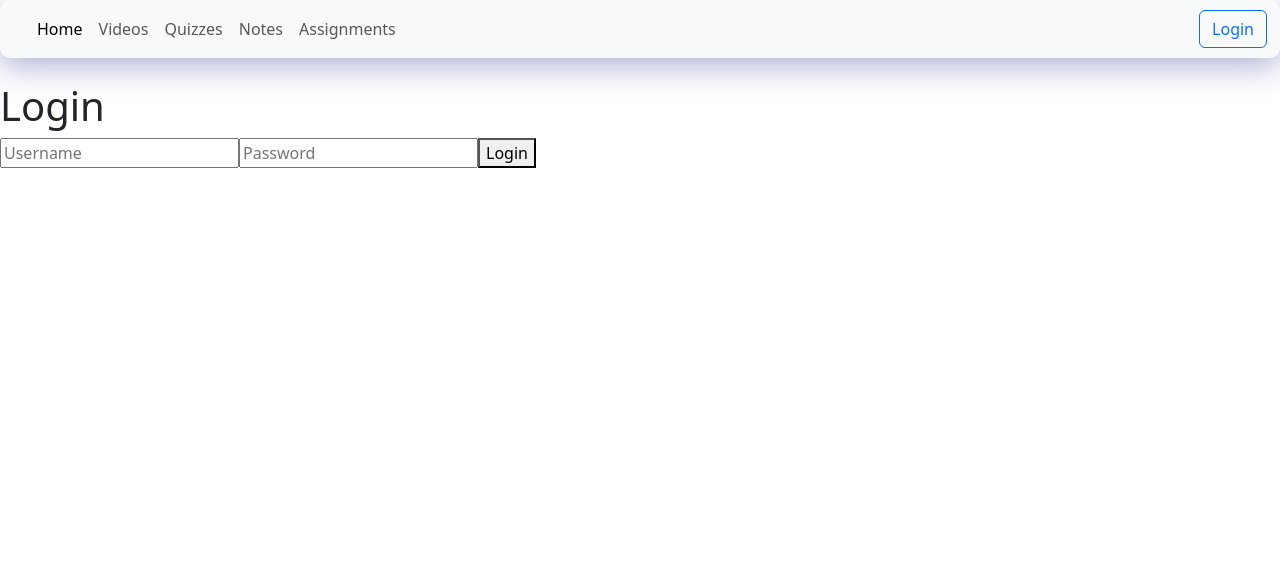
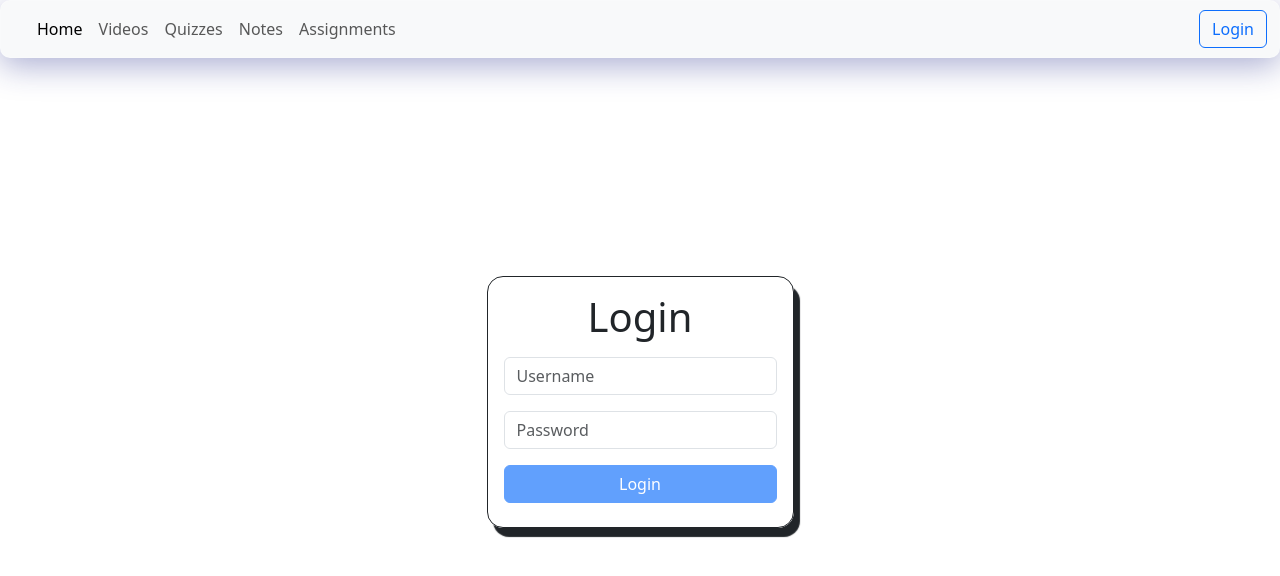
Before and after one commit to shrinivasghumare/Smartlearn, a Next.js app: page /login in a window 1280 px wide. Shown: the top 576 px of the page. Built offline with nearby package versions, Linux system fonts and the light colour scheme.

Commit message:
Made changes to the Login UI and sepearated Logout logic into a file

```diff
--- /dev/null
+++ b/src/app/(auth)/login/page.jsx
@@ -0,0 +1,61 @@
+"use client";
+import { useState } from "react";
+import { supabase } from "../../_lib/supabaseClient";
+import { useRouter } from "next/navigation";
+import "./styles.css";
+const Login = () => {
+  const [username, setUsername] = useState("");
+  const [password, setPassword] = useState("");
+  const router = useRouter();
+
+  const handleLogin = async () => {
+    console.log(username, password);
+    const { data, error } = await supabase
+      .from("Students")
+      .select("*")
+      .eq("username", parseInt(username))
+      .eq("password", parseInt(password));
+
+    console.log(data, error);
+    if (data && data.length > 0) {
+      localStorage.setItem("user", JSON.stringify(data[0]));
+      router.push("/");
+    } else {
+      alert("Invalid username or password");
+    }
+  };
+
+  return (
+    <div className="login_page">
+      <form className="login" onSubmit={(e) => e.preventDefault()}>
+        <h1>Login</h1>
+        <input
+          type="number"
+          placeholder="Username"
+          value={username}
+          className="form-control"
+          onChange={(e) => setUsername(e.target.value)}
+          required
+        />
+        <input
+          type="number"
+          placeholder="Password"
+          value={password}
+          className="form-control"
+          onChange={(e) => setPassword(e.target.value)}
+          required
+        />
+        <button
+          onClick={handleLogin}
+          className="btn btn-primary w-100 m-2"
+          type="submit"
+          disabled={!(username && password)}
+        >
+          Login
+        </button>
+      </form>
+    </div>
+  );
+};
+
+export default Login;
--- /dev/null
+++ b/src/app/(auth)/login/styles.css
@@ -0,0 +1,23 @@
+.login_page {
+  min-height: 80vh;
+
+  display: flex;
+  justify-content: center;
+  align-items: center;
+  .login {
+      display: flex;
+      justify-content: center;
+      align-items: center;
+    flex-direction: column;
+    margin: 1rem;
+    padding: 1rem;
+    border: 1px solid;
+    box-shadow: 6px 9px 1px 0px;
+    border-radius: 1rem;
+
+    input{
+        margin: .5rem;
+    }
+  }
+
+}
--- a/src/app/(components)/_navbar/page.jsx
+++ b/src/app/(components)/_navbar/page.jsx
@@ -16,12 +16,6 @@ const NavBar = () => {
     { href: "/pages/assignments", text: "Assignments" },
   ];
 
-  const handleLogout = () => {
-    console.log("logging out user");
-    setUser(null);
-    localStorage.removeItem("user");
-    router.push("/login");
-  };
 
   const navbarStyle = {
     top: 0,
@@ -82,7 +76,7 @@ const NavBar = () => {
             {user && (
               <button
                 className="btn btn-outline-primary"
-                onClick={() => handleLogout()}
+                onClick={() => router.push('/logout')}
               >
                 Logout
               </button>
--- a/src/app/login/page.tsx
+++ /dev/null
@@ -1,48 +0,0 @@
-'use client'
-import { useState } from 'react';
-import { supabase } from '../_lib/supabaseClient';
-import { useRouter } from 'next/navigation';
-
-const Login = () => {
-  const [username, setUsername] = useState('');
-  const [password, setPassword] = useState('');
-  const router = useRouter();
-
-  const handleLogin = async () => {
-    const { data, error } = await supabase
-      .from('Students')
-      .select('*')
-      .eq('username', parseInt(username))
-      .eq('password', parseInt(password));
-
-    console.log(data, error);
-    if (data && data.length > 0) {
-      // Store user session (use localStorage for simplicity)
-      localStorage.setItem('user', JSON.stringify(data[0]));
-      router.push('/');
-    } else {
-      alert('Invalid username or password');
-    }
-  };
-
-  return (
-    <div>
-      <h1>Login</h1>
-      <input
-        type="number"
-        placeholder="Username"
-        value={username}
-        onChange={(e) => setUsername(e.target.value)}
-      />
-      <input
-        type="number"
-        placeholder="Password"
-        value={password}
-        onChange={(e) => setPassword(e.target.value)}
-      />
-      <button onClick={handleLogin}>Login</button>
-    </div>
-  );
-};
-
-export default Login;
--- a/tsconfig.json
+++ b/tsconfig.json
@@ -27,7 +27,7 @@
     ".next/types/**/*.ts",
     "**/*.ts",
     "**/*.tsx"
-, "src/app/_lib/withAuth.js"  ],
+, "src/app/_lib/withAuth.js", "src/app/_auth/logout/page.jsx", "src/app/(auth)/login/page.jsx"  ],
   "exclude": [
     "node_modules"
   ]
```
Also changed, not shown: src/app/(auth)/logout/page.jsx (added, +16 -0 lines), 1 other file (tests, documents, lock files or other folders).
